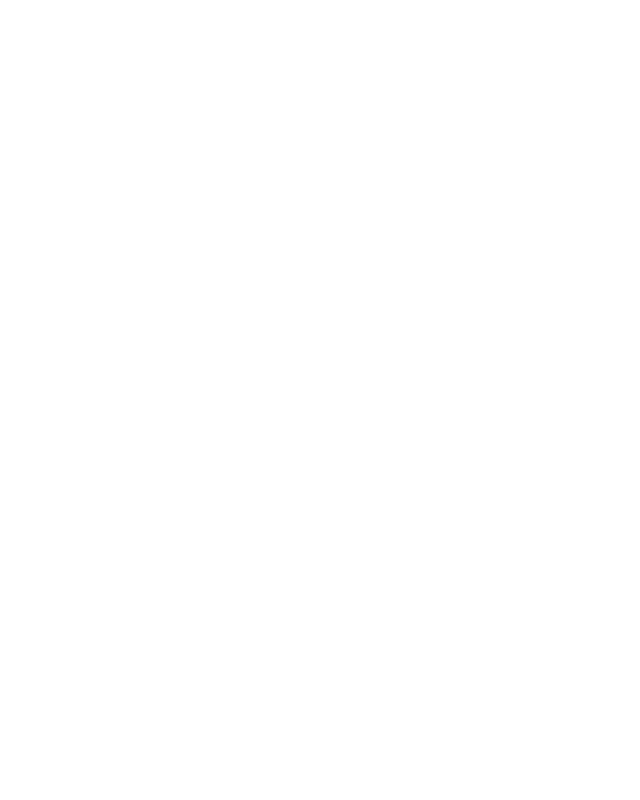
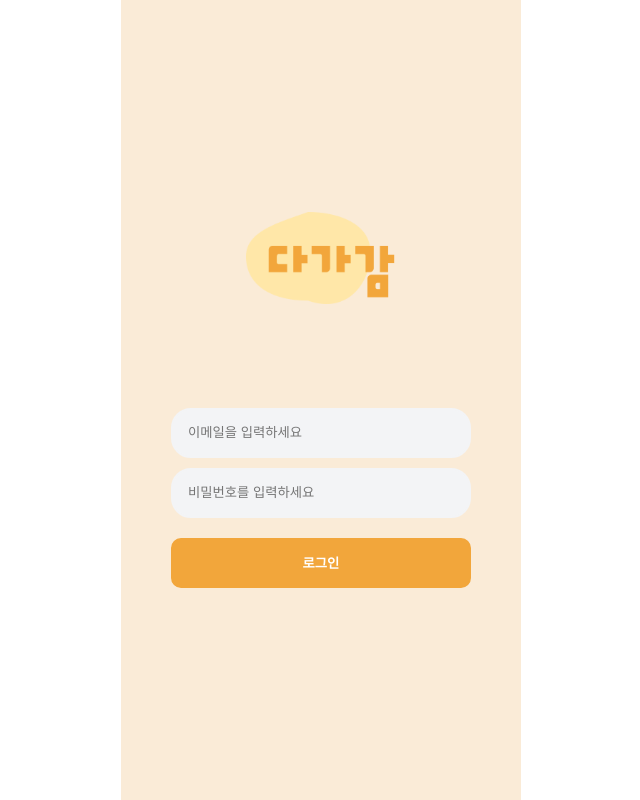
Before and after one commit to DajeongDagam/FrontEnd, a React (Create React App) app: page /login in a window 1280 px wide. Before the commit this address had no page. Shown: the whole page, without its empty margins (319-959 px from the left). Built offline with nearby package versions, Linux system fonts and the light colour scheme.

Commit message:
Feat: 로그인 화면 배치

```diff
--- a/src/App.js
+++ b/src/App.js
@@ -1,6 +1,7 @@
 import LandingPage from "./pages/LandingPage";
 import DictionaryPage from "./pages/DictionaryPage";
 import MyPage from "./pages/MyPage";
+import LoginPage from "./pages/LoginPage";
 import { Route, Routes } from "react-router-dom";
 
 import React from "react";
@@ -8,8 +9,9 @@ function App() {
   return (
     <Routes>
       <Route path="/" element={<LandingPage />} />
-      <Route path="/" element={<DictionaryPage />} />
-      <Route path="/" element={<MyPage />} />
+      {/* <Route path="/" element={<DictionaryPage />} />
+      <Route path="/" element={<MyPage />} /> */}
+      <Route path="/login" element={<LoginPage />} />
     </Routes>
   );
 }
--- a/src/css/container.scss
+++ b/src/css/container.scss
@@ -13,7 +13,7 @@
   white-space: pre-line;
 }
 
-.top-bar-container {
+.top-basr-container {
   padding: 3% 5% 3% 5%;
   display: flex;
   flex-direction: row;
--- /dev/null
+++ b/src/css/login-page.scss
@@ -0,0 +1,40 @@
+.input-box {
+  display: block;
+  box-sizing: border-box;
+  width: 300px;
+  height: 50px;
+  margin-bottom: 10px;
+  padding-left: 15px;
+  border-radius: 20px;
+  border: 2px solid #f3f4f6;
+  background-color: #f3f4f6;
+}
+
+.login-container {
+  margin: auto;
+  display: flex;
+  flex-direction: column;
+  justify-content: space-around;
+}
+
+.logo-container {
+  margin: 0 auto;
+  padding-bottom: 100px;
+}
+
+.logo-img {
+  width: 150px;
+}
+
+.login-btn {
+  display: block;
+  width: 300px;
+  height: 50px;
+  margin-top: 20px;
+  font-weight: bold;
+  color: white;
+  background-color: #f2a63b;
+  border-radius: 10px;
+  border: 2px solid #f2a63b;
+  cursor: pointer;
+}
--- /dev/null
+++ b/src/pages/LoginPage.js
@@ -0,0 +1,33 @@
+import React from "react";
+import logo from "../images/logo-img.png";
+import "../css/login-page.scss";
+import "../css/container.scss";
+const LoginPage = () => {
+  return (
+    <>
+      <div className="container">
+        <div className="login-container">
+          <div className="logo-container">
+            <img src={logo} alt="로고이미지" className="logo-img" />
+          </div>
+          <form>
+            <input
+              type="text"
+              placeholder="이메일을 입력하세요"
+              className="input-box"
+            />
+
+            <input
+              type="password"
+              placeholder="비밀번호를 입력하세요"
+              className="input-box"
+            />
+            <button className="login-btn">로그인</button>
+          </form>
+        </div>
+      </div>
+    </>
+  );
+};
+
+export default LoginPage;
```
Also changed, not shown: src/images/logo-img.png (added).
